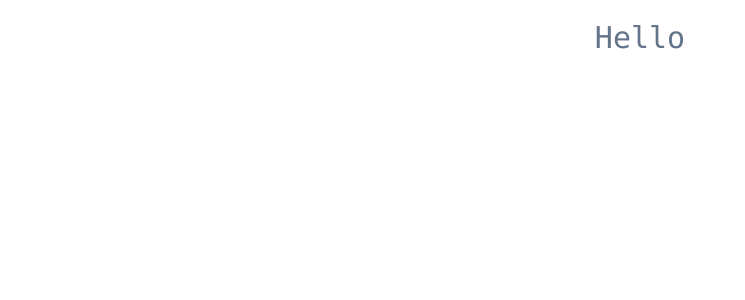
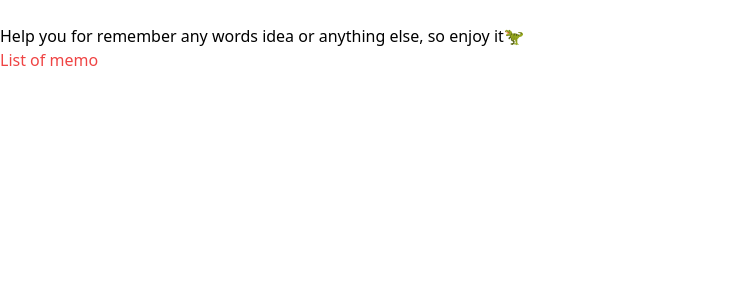
Before and after one commit to Tomba-Hopkins/project-vue, a Vue app in the folder catatan-app/: page / in a window 1280 px wide. Shown: the top 300 px of the page, without its empty margins (0-745 px from the left). Built offline with nearby package versions, Linux system fonts and the light colour scheme.

Commit message:
saat ku jumpa dirinya

```diff
--- a/catatan-app/src/App.vue
+++ b/catatan-app/src/App.vue
@@ -1,3 +1,10 @@
 <template>
-  <h1 class="text-slate-500 text-center mt-5 text-3xl font-mono">Hello</h1>
+  <div>
+    <h1 class="text-white">The Notes Memories</h1>
+    <p>Help you for remember any words idea or anything else, so enjoy it🦖</p>
+    <main>
+      <h2 class="text-red-500">List of memo</h2>
+      <div class="card"></div>
+    </main>
+  </div>
 </template>
--- a/catatan-app/src/assets/output.css
+++ b/catatan-app/src/assets/output.css
@@ -554,29 +554,26 @@ video {
   --tw-contain-style:  ;
 }
 
-.mt-5 {
-  margin-top: 1.25rem;
-}
-
-.text-center {
-  text-align: center;
-}
-
-.font-mono {
-  font-family: ui-monospace, SFMono-Regular, Menlo, Monaco, Consolas, "Liberation Mono", "Courier New", monospace;
-}
-
-.text-7xl {
-  font-size: 4.5rem;
-  line-height: 1;
-}
-
-.text-3xl {
-  font-size: 1.875rem;
-  line-height: 2.25rem;
+.w-full {
+  width: 100%;
 }
 
 .text-slate-500 {
   --tw-text-opacity: 1;
   color: rgb(100 116 139 / var(--tw-text-opacity));
 }
+
+.text-red-500 {
+  --tw-text-opacity: 1;
+  color: rgb(239 68 68 / var(--tw-text-opacity));
+}
+
+.text-red-200 {
+  --tw-text-opacity: 1;
+  color: rgb(254 202 202 / var(--tw-text-opacity));
+}
+
+.text-white {
+  --tw-text-opacity: 1;
+  color: rgb(255 255 255 / var(--tw-text-opacity));
+}
```
